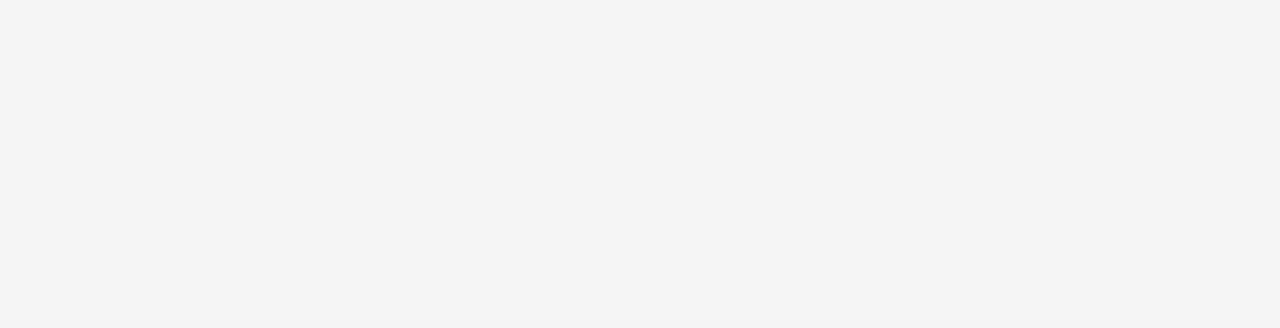
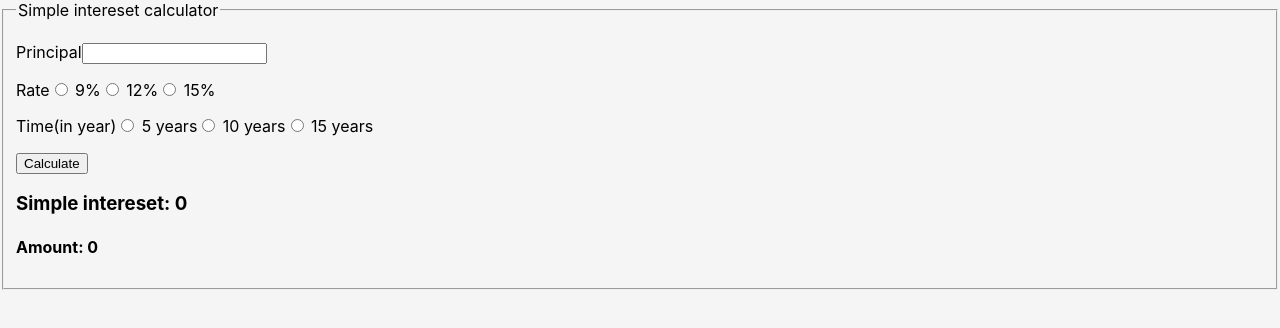
Before and after one commit to CAPSCOM-TECHNOLOGY/reactapp, a React (Create React App) app: page /simple-interest in a window 1280 px wide. Shown: the top 328 px of the page. Built offline with nearby package versions, Linux system fonts and the light colour scheme.

Commit message:
simple calculator added to website

```diff
--- a/package.json
+++ b/package.json
@@ -6,6 +6,7 @@
     "@testing-library/jest-dom": "^5.11.9",
     "@testing-library/react": "^11.2.3",
     "@testing-library/user-event": "^12.6.0",
+    "formik": "^2.2.6",
     "react": "^17.0.1",
     "react-dom": "^17.0.1",
     "react-router-dom": "^5.2.0",
--- a/src/App.css
+++ b/src/App.css
@@ -4,3 +4,6 @@ body{
 .center{
   text-align: center;
 }
+.error{
+  color:red;
+}
--- a/src/App.js
+++ b/src/App.js
@@ -5,6 +5,7 @@ import About from "./components/About"
 import Users from "./components/Users"
 import Contact from "./components/Contact"
 import UserDetails from "./components/UserDetails"
+import SI from './components/SI'
 function App(){
   return(
     <>
@@ -14,6 +15,7 @@ function App(){
           <Route exact path="/about-us" component={About}></Route>
           <Route exact path="/contact-us" component={Contact}></Route>
           <Route exact path="/users" component={Users}></Route>
+          <Route exact path="/simple-interest" component={SI}></Route>
           <Route exact path="/users/:id" component={UserDetails}></Route>
         </Switch>
       </Router>
--- a/src/components/Home.js
+++ b/src/components/Home.js
@@ -18,6 +18,9 @@ function Home(){
                 <li>
                     <Link to="/users">Users</Link>
                 </li>
+                <li>
+                    <Link to="/simple-interest">Simple Interest</Link>
+                </li>
             </ul>
         </nav>
          <h1>Welcome to capscom technology almora</h1>
--- /dev/null
+++ b/src/components/SI.js
@@ -0,0 +1,112 @@
+import {useFormik} from 'formik'
+import { useState } from 'react';
+const validate=values=>{
+    const errors={}
+    if(!values.principal){
+        errors.principal="Principal required"
+    }
+
+    if(!values.rate){
+        errors.rate="Rate required"
+    }
+
+    if(!values.time){
+        errors.time="Time required"
+    }
+    return errors
+};
+
+function SI(){
+    let [si,setSI]=useState(0)
+    let [amount,setAmount]=useState(0)
+
+
+const formik=useFormik({
+    initialValues:{
+        principal:"",
+        rate:"",
+        time:""
+    },
+    validate,
+    onSubmit:values=>{
+        let p=parseFloat(values.principal)
+        let r=parseFloat(values.rate)
+        let t=parseFloat(values.time)
+        let s=(p*r*t)/100
+        let a=p+s
+        setSI(s)
+        setAmount(a)
+    }
+})
+
+    return(
+        <>
+        <fieldset>
+            <legend>Simple intereset calculator</legend>
+                <form onSubmit={formik.handleSubmit}>
+                    <p>
+                        <label htmlFor="principal">Principal</label>
+                        <input
+                        type="text"
+                        name="principal"
+                        onChange={formik.handleChange}
+                        value={formik.values.principal}/>
+                        <small className="error">{formik.errors.principal}</small>
+                    </p>
+                    <p>
+                        <label htmlFor="rate">Rate</label>
+                        <input
+                        type="radio"
+                        name="rate"
+                        value="9"
+                        onClick={formik.handleChange}
+                        /> 9%
+                        <input
+                        type="radio"
+                        name="rate"
+                        value="12"
+                        onClick={formik.handleChange}
+                        /> 12%
+                        <input
+                        type="radio"
+                        name="rate"
+                        value="15"
+                        onClick={formik.handleChange}
+                        /> 15%
+                        <small className="error">{formik.errors.rate}</small>
+                    </p>
+                    <p>
+                        <label htmlFor="time">Time(in year)</label>
+                        <input
+                            type="radio"
+                            name="time"
+                            value="5"
+                            onClick={formik.handleChange}
+                            /> 5 years
+                        <input
+                            type="radio"
+                            name="time"
+                            value="10"
+                            onClick={formik.handleChange}
+                            /> 10 years
+                        <input
+                            type="radio"
+                            name="time"
+                            value="15"
+                            onClick={formik.handleChange}
+                            /> 15 years
+                            <small className="error">{formik.errors.time}</small>
+                    </p>
+                    <p>
+                        <input type="submit" name="cal" value="Calculate"/>
+                    </p>
+                </form>
+
+    <h3>Simple intereset: {si}</h3>
+    <h4>Amount: {amount}</h4>
+
+                </fieldset>
+        </>
+    )
+}
+export default SI
```
Also changed, not shown: 2 other files (tests, documents, lock files or other folders).
